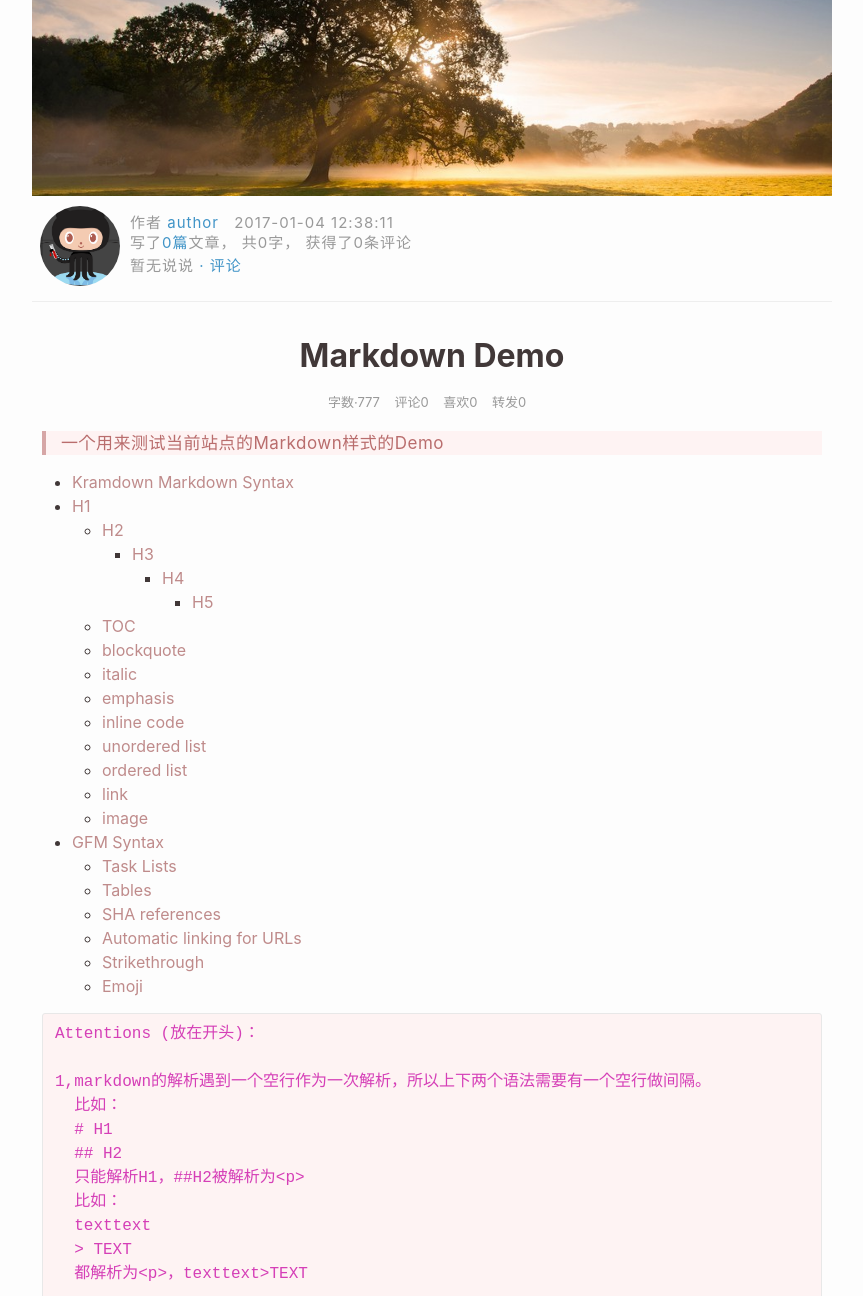
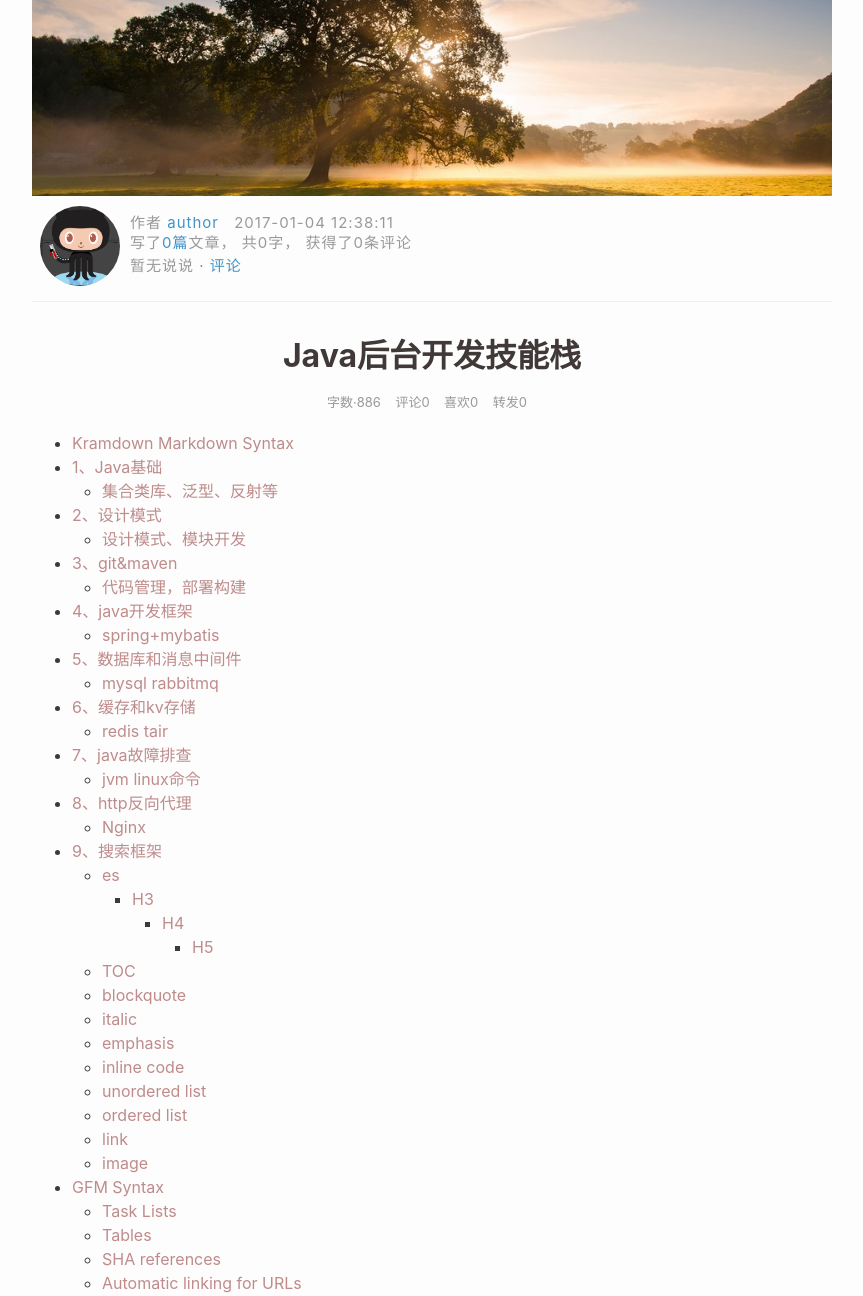
Before and after one commit to KaiCoder/KaiCoder.github.io, a Jekyll site: the page built from _posts/2016-8-24-markdown_demo.md, in a window 1280 px wide and 1400 px high, cut to the strip 104-1400 px from the top of the window. Shown: the whole strip, without its empty margins (208-1071 px from the left). Built offline with Jekyll 4.4.1, drawn with Linux system fonts in a browser that asks for light colours; nearby versions of some CDN libraries; emoji names are drawn with the system emoji font; comment, search, counter and statistics services are not loaded; some of the changed text lies outside the part shown.

Commit message:
Update 2016-8-24-markdown_demo.md

```diff
--- a/_posts/2016-8-24-markdown_demo.md
+++ b/_posts/2016-8-24-markdown_demo.md
@@ -1,13 +1,13 @@
 ---
 layout: post
-title: Markdown Demo
+title: Java后台开发技能栈
 categories: markdown
 date: 2017-01-04 12:38:11
 pid: 20160824-123811
 # you can override the settings in _config.yml here !!
 ---
 
-> 一个用来测试当前站点的Markdown样式的Demo
+>
 
 {:use_numbered_headers => true}
 * auto-gen TOC:
@@ -38,14 +38,27 @@ Attentions (放在开头)：
 
 # Kramdown Markdown Syntax
 
-# H1
-
-## H2
+# 1、Java基础
+## 集合类库、泛型、反射等
+# 2、设计模式
+## 设计模式、模块开发
+# 3、git&maven
+## 代码管理，部署构建
+# 4、java开发框架
+## spring+mybatis
+# 5、数据库和消息中间件
+## mysql rabbitmq
+# 6、缓存和kv存储
+## redis tair
+# 7、java故障排查
+## jvm linux命令
+# 8、http反向代理
+## Nginx
+# 9、搜索框架
+## es
 
 ### H3
-
 #### H4
-
 ###### H5
 > \# 空格 TEXT or
 > \- - - -
```
